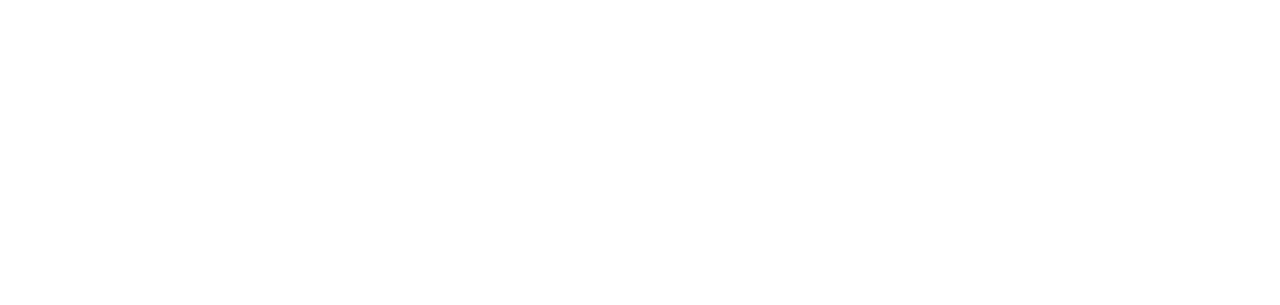
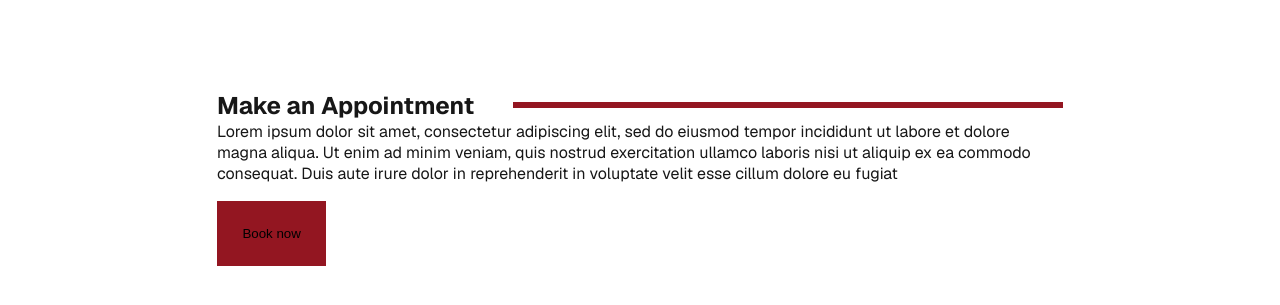
Before and after one commit to rockett366/Precision-Auto-Repair-and-Body, a Next.js app in the folder precision-auto/: page / in a window 1280 px wide. Shown: the part 1032-1337 px from the top of the page. Before the commit the page ends 1179 px from the top, so only its background shows below. Built offline with nearby package versions, Linux system fonts and the light colour scheme.

Commit message:
Scrum 49: info to make an appointment
This section is on the landing page and will send the user to the appointment page once that page is created

```diff
--- a/precision-auto/src/app/page.js
+++ b/precision-auto/src/app/page.js
@@ -28,7 +28,7 @@
             </button>
           </div>
         </div>
-        <div className={styles.requestEst}>
+        <div className={styles.infoSection}>
           <Image
             className={styles.logo}
             src="/images/logoBW.png"
@@ -36,7 +36,7 @@
             width={400}
             height={150}
           />
-          <div className={styles.reqEstParagraph}>
+          <div className={styles.infoParagraph}>
             <h2>REQUEST AN ESTIMATE</h2>
             <p>
               Lorem ipsum dolor sit amet, consectetur adipiscing elit, sed do
@@ -45,9 +45,29 @@
               nisi ut aliquip ex ea commodo consequat. Duis aute irure dolor in
               reprehenderit in voluptate velit esse cillum dolore eu fugiat
             </p>
-            <a href="">
-              <button className={styles.button}>Estimate Page</button>
-            </a>
+            <button className={styles.button}>
+              {" "}
+              <Link href="./select-service">Estimate Page</Link>
+            </button>
+          </div>
+        </div>
+        <div className={styles.infoSectionWords}>
+          <div className={styles.infoParagraph}>
+            <div className={styles.title}>
+              <h2>Make an Appointment</h2>
+              <div className={styles.dividerBar}> </div>
+            </div>
+            <p>
+              Lorem ipsum dolor sit amet, consectetur adipiscing elit, sed do
+              eiusmod tempor incididunt ut labore et dolore magna aliqua. Ut
+              enim ad minim veniam, quis nostrud exercitation ullamco laboris
+              nisi ut aliquip ex ea commodo consequat. Duis aute irure dolor in
+              reprehenderit in voluptate velit esse cillum dolore eu fugiat
+            </p>
+            <button className={styles.button}>
+              {" "}
+              <Link href="./select-service">Book now</Link>
+            </button>
           </div>
         </div>
 
--- a/precision-auto/src/app/page.module.css
+++ b/precision-auto/src/app/page.module.css
@@ -87,18 +87,33 @@
 .paragraph span {
   color: #931621;
 }
-/* req. estimate  */
-.requestEst {
+/* info sections */
+.infoSection {
   display: flex;
   max-width: 1100px;
   margin: auto;
   justify-content: center;
   align-items: center;
 }
-.reqEstParagraph {
+.infoSectionWords {
+  max-width: 900px;
+  margin: auto;
+  justify-content: center;
+  align-items: center;
+}
+.infoParagraph {
   padding: 3%;
 }
-
+.dividerBar {
+  background: #931621;
+  width: 550px;
+  height: 6px;
+}
+.title {
+  display: flex;
+  align-items: center;
+  justify-content: space-between;
+}
 /* Enable hover only on non-touch devices */
 @media (hover: hover) and (pointer: fine) {
   a.primary:hover {
```
